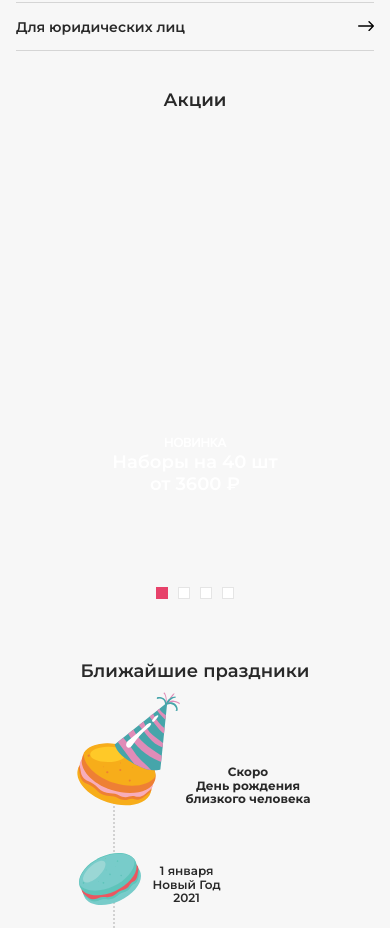
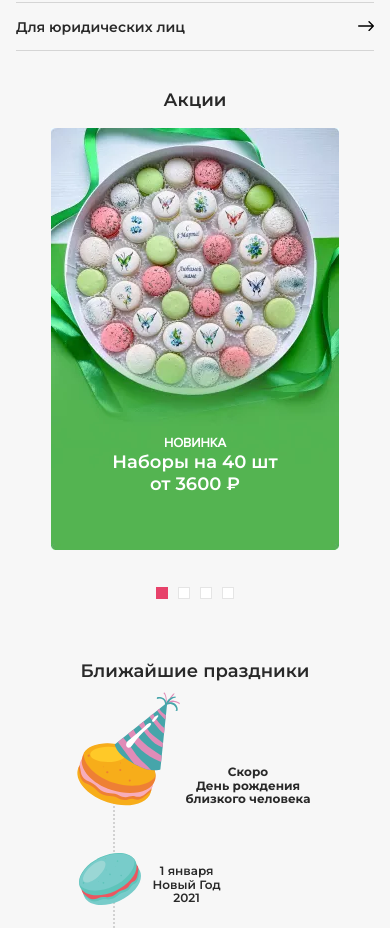
Before and after one commit to RazaviDl/Macaronshop, a plain HTML site: page index.html in a window 390 px wide. Shown: the part 920-1848 px from the top of the page. Drawn offline with nearby package versions, Linux system fonts and the light colour scheme.

Commit message:
Add files via upload

```diff
--- a/css/mobile.css
+++ b/css/mobile.css
@@ -386,7 +386,7 @@
 
   .mobile-action-item {
     display: block;
-    background-image: url(../img/Mobile-action.jpg);
+    background-image: url(../img/Mobile-action.webp);
     background-position: center center;
     background-repeat: no-repeat;
     width: 100%;
```
